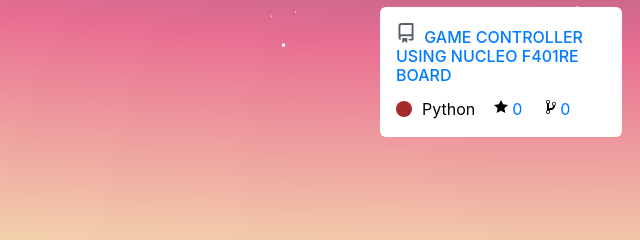
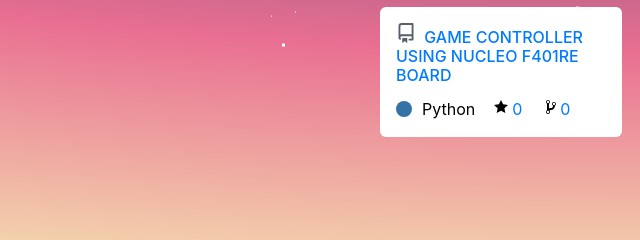
Before and after one commit to nihalnihalani/nihalnihalani.github.io, a website with bundled scripts: page index.html in a window 1280 px wide. Shown: the part 3695-3935 px from the top of the page, 3-643 px from the left. Built offline with nearby package versions, Linux system fonts and the light colour scheme; a web font is replaced by a local one.

Commit message:
Update index.html

```diff
--- a/index.html
+++ b/index.html
@@ -627,7 +627,7 @@ h4{
   </div>
   <div class="d-flex f6">
 
-               <span class="dot" style="background-color: brown"></span>
+               <span class="dot" style="background-color: #3572A5;"></span>
         <span class="programmingLanguage">Python</span>
 
 
```
